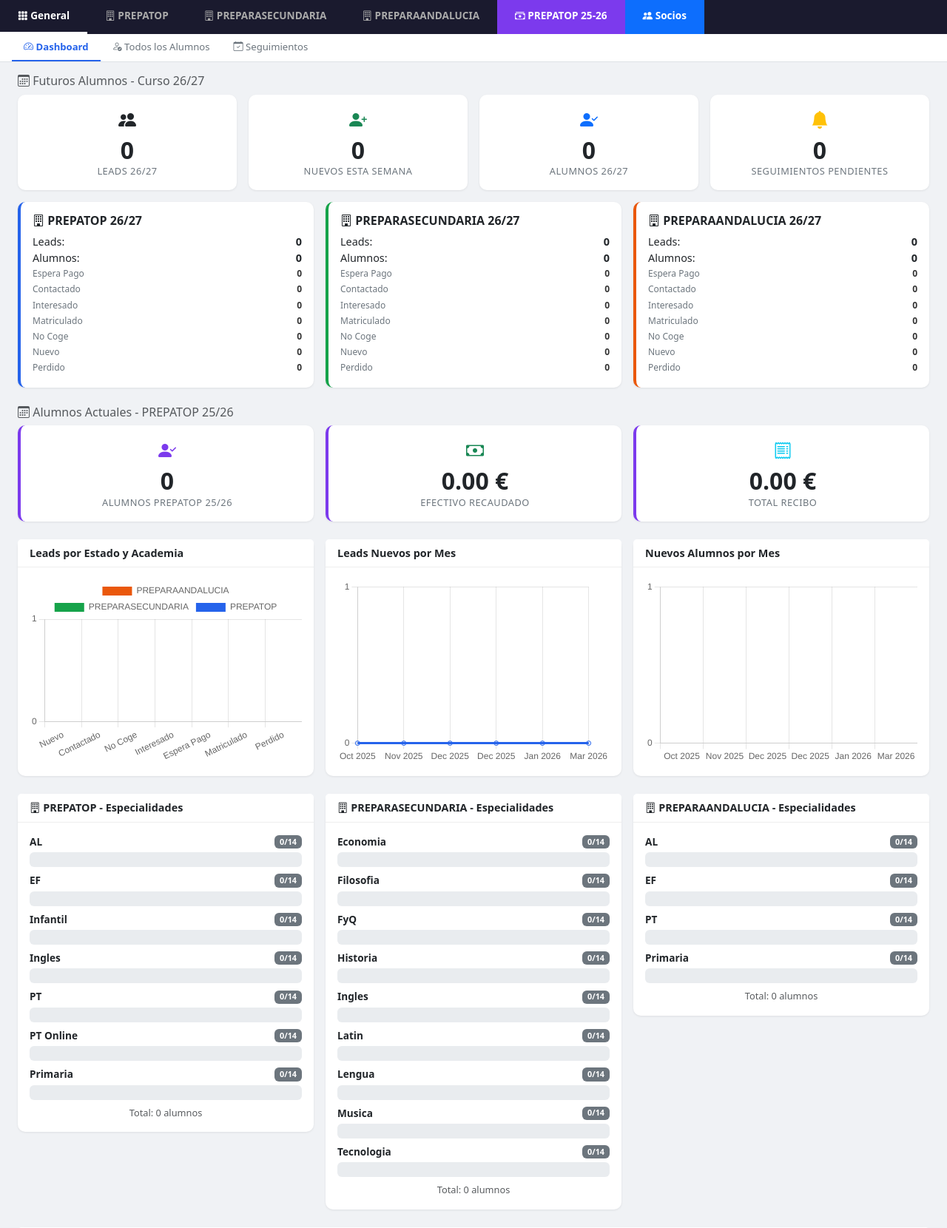
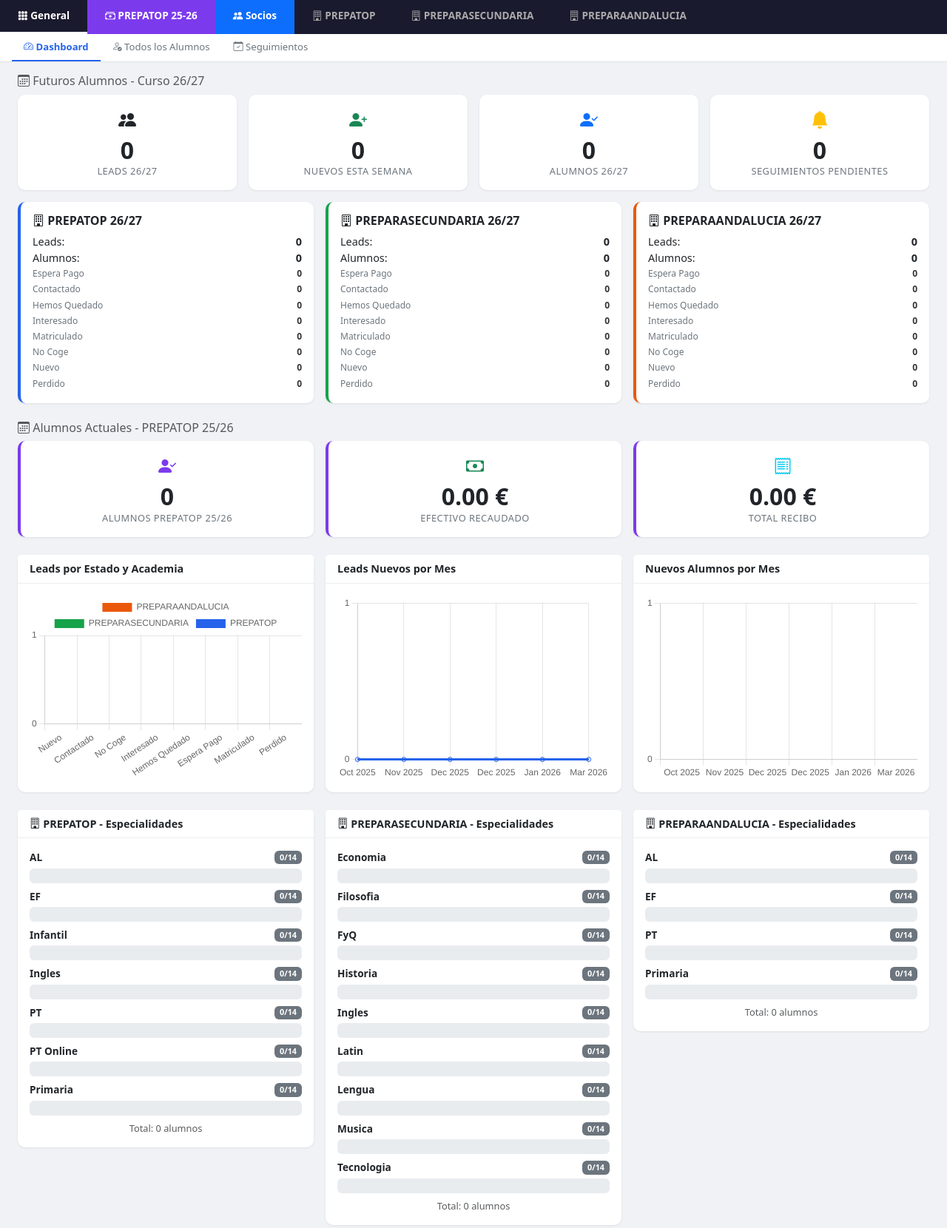
Before and after one commit to albertoprepatop-web/lead-manager, a Flask app: page / in a window 1280 px wide. Shown: the part 56-1716 px from the top of the page at 74% size. Run offline with Flask 3, Linux system fonts and the light colour scheme; the visitor is signed in with stand-in values (Sample User, id 1); data that the repository does not hold is empty; some libraries are stand-ins or nearby versions.

Commit message:
Default 180 pago, reorder tabs, hemos_quedado estado, blue domi rows, add alumno button, pipeline first

```diff
--- a/app.py
+++ b/app.py
@@ -368,6 +368,8 @@ def update_lead(lead_id):
 
     if 'fecha_contacto' in data and data['fecha_contacto']:
         lead.fecha_contacto = datetime.fromisoformat(data['fecha_contacto'])
+    if 'fecha_cita' in data and data['fecha_cita']:
+        lead.fecha_cita = datetime.fromisoformat(data['fecha_cita'])
     if 'notas' in data:
         lead.notas = data['notas']
 
--- a/models.py
+++ b/models.py
@@ -4,7 +4,7 @@ from datetime import datetime
 db = SQLAlchemy()
 
 ACADEMIAS = ['PREPATOP', 'PREPARASECUNDARIA', 'PREPARAANDALUCIA']
-ESTADOS = ['nuevo', 'contactado', 'no_coge', 'interesado', 'a_espera_de_pago', 'matriculado', 'perdido']
+ESTADOS = ['nuevo', 'contactado', 'no_coge', 'interesado', 'hemos_quedado', 'a_espera_de_pago', 'matriculado', 'perdido']
 TIPOS_NOTA = ['llamada', 'email', 'reunion', 'otro']
 MODALIDADES = ['presencial', 'online', 'mixta']
 ESTADOS_PAGO = ['pendiente', 'parcial', 'completo']
@@ -23,6 +23,7 @@ class Lead(db.Model):
     estado = db.Column(db.String(20), nullable=False, default='nuevo')
     especialidad = db.Column(db.String(100), default='')
     fecha_contacto = db.Column(db.DateTime, nullable=True)
+    fecha_cita = db.Column(db.DateTime, nullable=True)
     notas = db.Column(db.Text, default='')
     created_at = db.Column(db.DateTime, default=datetime.utcnow)
     updated_at = db.Column(db.DateTime, default=datetime.utcnow, onupdate=datetime.utcnow)
@@ -40,6 +41,7 @@ class Lead(db.Model):
             'estado': self.estado,
             'especialidad': self.especialidad,
             'fecha_contacto': self.fecha_contacto.isoformat() if self.fecha_contacto else None,
+            'fecha_cita': self.fecha_cita.isoformat() if self.fecha_cita else None,
             'notas': self.notas,
             'created_at': self.created_at.isoformat() if self.created_at else None,
             'updated_at': self.updated_at.isoformat() if self.updated_at else None,
--- a/static/js/app.js
+++ b/static/js/app.js
@@ -19,6 +19,7 @@ const ESTADO_LABELS = {
     contactado: 'Contactado',
     no_coge: 'No Coge',
     interesado: 'Interesado',
+    hemos_quedado: 'Hemos Quedado',
     a_espera_de_pago: 'Espera Pago',
     matriculado: 'Matriculado',
     perdido: 'Perdido',
@@ -73,7 +74,7 @@ function switchAcademia(academia) {
     } else {
         document.getElementById('subtabs-general').style.display = 'none';
         document.getElementById('subtabs-academia').style.display = 'flex';
-        showView('leads');
+        showView('pipeline');
     }
 }
 
@@ -342,6 +343,14 @@ async function quickChangeEstado(id, estado) {
         new bootstrap.Modal(document.getElementById('fechaContactoModal')).show();
         return;
     }
+    if (estado === 'hemos_quedado') {
+        pendingContactoLeadId = id;
+        pendingContactoSource = 'quick';
+        document.getElementById('hemos-quedado-fecha').value = '';
+        document.getElementById('hemos-quedado-nota').value = '';
+        new bootstrap.Modal(document.getElementById('hemosQuedadoModal')).show();
+        return;
+    }
     await api(`/api/leads/${id}`, { method: 'PUT', body: { estado } });
 }
 
@@ -602,8 +611,40 @@ async function changeLeadEstado() {
         new bootstrap.Modal(document.getElementById('fechaContactoModal')).show();
         return;
     }
+    if (estado === 'hemos_quedado') {
+        pendingContactoLeadId = currentLeadId;
+        pendingContactoSource = 'detail';
+        document.getElementById('hemos-quedado-fecha').value = '';
+        document.getElementById('hemos-quedado-nota').value = '';
+        new bootstrap.Modal(document.getElementById('hemosQuedadoModal')).show();
+        return;
+    }
     await api(`/api/leads/${currentLeadId}`, { method: 'PUT', body: { estado } });
     openLeadDetail(currentLeadId);
+}
+
+async function confirmHemosQuedado() {
+    const fecha = document.getElementById('hemos-quedado-fecha').value;
+    const nota = document.getElementById('hemos-quedado-nota').value;
+    if (!fecha) { alert('Introduce la fecha y hora de la cita'); return; }
+
+    await api(`/api/leads/${pendingContactoLeadId}`, { method: 'PUT', body: {
+        estado: 'hemos_quedado',
+        fecha_cita: fecha,
+    }});
+
+    // Create seguimiento for the appointment
+    await api('/api/seguimientos', { method: 'POST', body: {
+        lead_id: pendingContactoLeadId,
+        fecha: fecha,
+        nota: nota || 'Cita con el lead',
+    }});
+
+    bootstrap.Modal.getInstance(document.getElementById('hemosQuedadoModal')).hide();
+    if (pendingContactoSource === 'detail') openLeadDetail(pendingContactoLeadId);
+    refreshCurrentView();
+    pendingContactoLeadId = null;
+    pendingContactoSource = null;
 }
 
 async function confirmContacto() {
@@ -1055,6 +1096,7 @@ async function loadEconomica() {
                         type="button" data-bs-toggle="collapse" data-bs-target="#grupo-${gi}">
                     <span class="fw-bold"><i class="bi bi-mortarboard"></i> ${grupo.nombre} <span class="badge bg-dark">${totalAlumnos}</span></span>
                     <span>
+                        <button class="btn btn-sm btn-outline-success me-1 py-0" onclick="event.stopPropagation(); openAddAlumnoEco('${grupo.nombre}')" title="Añadir alumno"><i class="bi bi-person-plus"></i></button>
                         <span class="badge bg-success">${efectivoCount} efect.</span>
                         <span class="badge bg-info">${domiCount} domi.</span>
                         <i class="bi bi-chevron-down"></i>
@@ -1074,7 +1116,8 @@ async function loadEconomica() {
                                 const tipoBadge = a.metodo_pago === 'domiciliacion'
                                     ? '<span class="badge bg-info">Domi</span>'
                                     : '<span class="badge bg-success">Efect.</span>';
-                                return `<tr>
+                                const rowBg = a.metodo_pago === 'domiciliacion' ? 'style="background-color: #e8f0fe;"' : '';
+                                return `<tr ${rowBg}>
                                     <td style="font-size:0.85rem">
                                         <button class="btn btn-sm btn-link p-0 me-1 text-muted" onclick="openEditAlumnoEco(${a.id})" title="Editar"><i class="bi bi-pencil-square"></i></button>
                                         <span class="fw-bold">${a.nombre}</span>
@@ -1112,7 +1155,7 @@ function openPagoModal(alumnoId, mes, cuota, pagoId = null) {
     document.getElementById('pago-id').value = pagoId || '';
     document.getElementById('pago-mes-label').textContent = formatMes(mes);
     document.getElementById('pago-metodo').value = 'efectivo';
-    document.getElementById('pago-cantidad').value = cuota || '';
+    document.getElementById('pago-cantidad').value = cuota || 180;
     document.getElementById('pago-recogido').value = 'Alberto';
     document.getElementById('btn-delete-pago').style.display = pagoId ? 'inline-block' : 'none';
 
@@ -1220,7 +1263,15 @@ async function saveAlumnoEco() {
 
     if (!nombre) { alert('El nombre es obligatorio'); return; }
 
-    await api(`/api/alumnos/${id}`, { method: 'PUT', body: { nombre, metodo_pago, grupo } });
+    if (id) {
+        await api(`/api/alumnos/${id}`, { method: 'PUT', body: { nombre, metodo_pago, grupo } });
+    } else {
+        // Create new alumno
+        const apiAcademia = currentAcademia === 'GESTION_PREPATOP' ? 'PREPATOP' : currentAcademia;
+        await api('/api/alumnos', { method: 'POST', body: {
+            nombre, metodo_pago, grupo, academia: apiAcademia, especialidad: grupo.split(' ')[0], curso: 'Oposiciones'
+        }});
+    }
     bootstrap.Modal.getInstance(document.getElementById('editAlumnoEcoModal')).hide();
     loadEconomica();
 }
@@ -1233,6 +1284,15 @@ async function deleteAlumnoEco() {
     await api(`/api/alumnos/${id}`, { method: 'DELETE' });
     bootstrap.Modal.getInstance(document.getElementById('editAlumnoEcoModal')).hide();
     loadEconomica();
+}
+
+function openAddAlumnoEco(grupo) {
+    document.getElementById('edit-eco-alumno-id').value = '';
+    document.getElementById('edit-eco-nombre').value = '';
+    document.getElementById('edit-eco-metodo').value = 'efectivo';
+    document.getElementById('edit-eco-grupo').value = grupo;
+    document.querySelector('#editAlumnoEcoModal .modal-title').innerHTML = '<i class="bi bi-person-plus"></i> Añadir Alumno';
+    new bootstrap.Modal(document.getElementById('editAlumnoEcoModal')).show();
 }
 
 function openAddMesModal() {
--- a/templates/index.html
+++ b/templates/index.html
@@ -19,6 +19,12 @@
         <button class="academy-tab active" data-academia="" onclick="switchAcademia('')">
             <i class="bi bi-grid-3x3-gap-fill"></i> General
         </button>
+        <button class="academy-tab" style="background:#7C3AED; color:white;" data-academia="GESTION_PREPATOP" onclick="switchAcademia('GESTION_PREPATOP')">
+            <i class="bi bi-cash-stack"></i> PREPATOP 25-26
+        </button>
+        <button class="academy-tab" style="background:#0D6EFD; color:white;" data-academia="SOCIOS" onclick="switchAcademia('SOCIOS')">
+            <i class="bi bi-people-fill"></i> Socios
+        </button>
         <button class="academy-tab tab-prepatop" data-academia="PREPATOP" onclick="switchAcademia('PREPATOP')">
             <i class="bi bi-building"></i> PREPATOP
         </button>
@@ -27,12 +33,6 @@
         </button>
         <button class="academy-tab tab-preparaandalucia" data-academia="PREPARAANDALUCIA" onclick="switchAcademia('PREPARAANDALUCIA')">
             <i class="bi bi-building"></i> PREPARAANDALUCIA
-        </button>
-        <button class="academy-tab" style="background:#7C3AED; color:white;" data-academia="GESTION_PREPATOP" onclick="switchAcademia('GESTION_PREPATOP')">
-            <i class="bi bi-cash-stack"></i> PREPATOP 25-26
-        </button>
-        <button class="academy-tab" style="background:#0D6EFD; color:white;" data-academia="SOCIOS" onclick="switchAcademia('SOCIOS')">
-            <i class="bi bi-people-fill"></i> Socios
         </button>
     </div>
 
@@ -46,8 +46,8 @@
         </div>
         <!-- Academy sub-tabs (hidden by default) -->
         <div class="sub-tab-group" id="subtabs-academia" style="display:none">
-            <button class="sub-tab active" onclick="showView('leads')"><i class="bi bi-people"></i> Leads</button>
-            <button class="sub-tab" onclick="showView('pipeline')"><i class="bi bi-kanban"></i> Pipeline</button>
+            <button class="sub-tab active" onclick="showView('pipeline')"><i class="bi bi-kanban"></i> Pipeline</button>
+            <button class="sub-tab" onclick="showView('leads')"><i class="bi bi-people"></i> Leads</button>
             <button class="sub-tab" onclick="showView('alumnos')"><i class="bi bi-person-check"></i> Alumnos</button>
             <button class="sub-tab" onclick="showView('seguimientos')"><i class="bi bi-calendar-check"></i> Seguimientos</button>
         </div>
@@ -842,6 +842,30 @@
         </div>
     </div>
 
+    <!-- ═══════════════════ MODAL HEMOS QUEDADO ═══════════════════ -->
+    <div class="modal fade" id="hemosQuedadoModal" tabindex="-1">
+        <div class="modal-dialog modal-sm">
+            <div class="modal-content">
+                <div class="modal-header bg-warning text-dark">
+                    <h5 class="modal-title"><i class="bi bi-calendar-event"></i> Hemos Quedado</h5>
+                    <button type="button" class="btn-close" data-bs-dismiss="modal"></button>
+                </div>
+                <div class="modal-body">
+                    <p class="text-muted mb-2">Fecha y hora de la cita:</p>
+                    <input type="datetime-local" class="form-control" id="hemos-quedado-fecha">
+                    <div class="mb-3 mt-3">
+                        <label class="form-label">Nota (opcional)</label>
+                        <input type="text" class="form-control" id="hemos-quedado-nota" placeholder="Ej: Quedamos en la academia">
+                    </div>
+                </div>
+                <div class="modal-footer">
+                    <button type="button" class="btn btn-secondary" data-bs-dismiss="modal">Cancelar</button>
+                    <button type="button" class="btn btn-warning" onclick="confirmHemosQuedado()"><i class="bi bi-check-lg"></i> Confirmar</button>
+                </div>
+            </div>
+        </div>
+    </div>
+
     <!-- ═══════════════════ MODAL EDITAR ALUMNO ECONOMICA ═══════════════════ -->
     <div class="modal fade" id="editAlumnoEcoModal" tabindex="-1">
         <div class="modal-dialog modal-sm">
```
